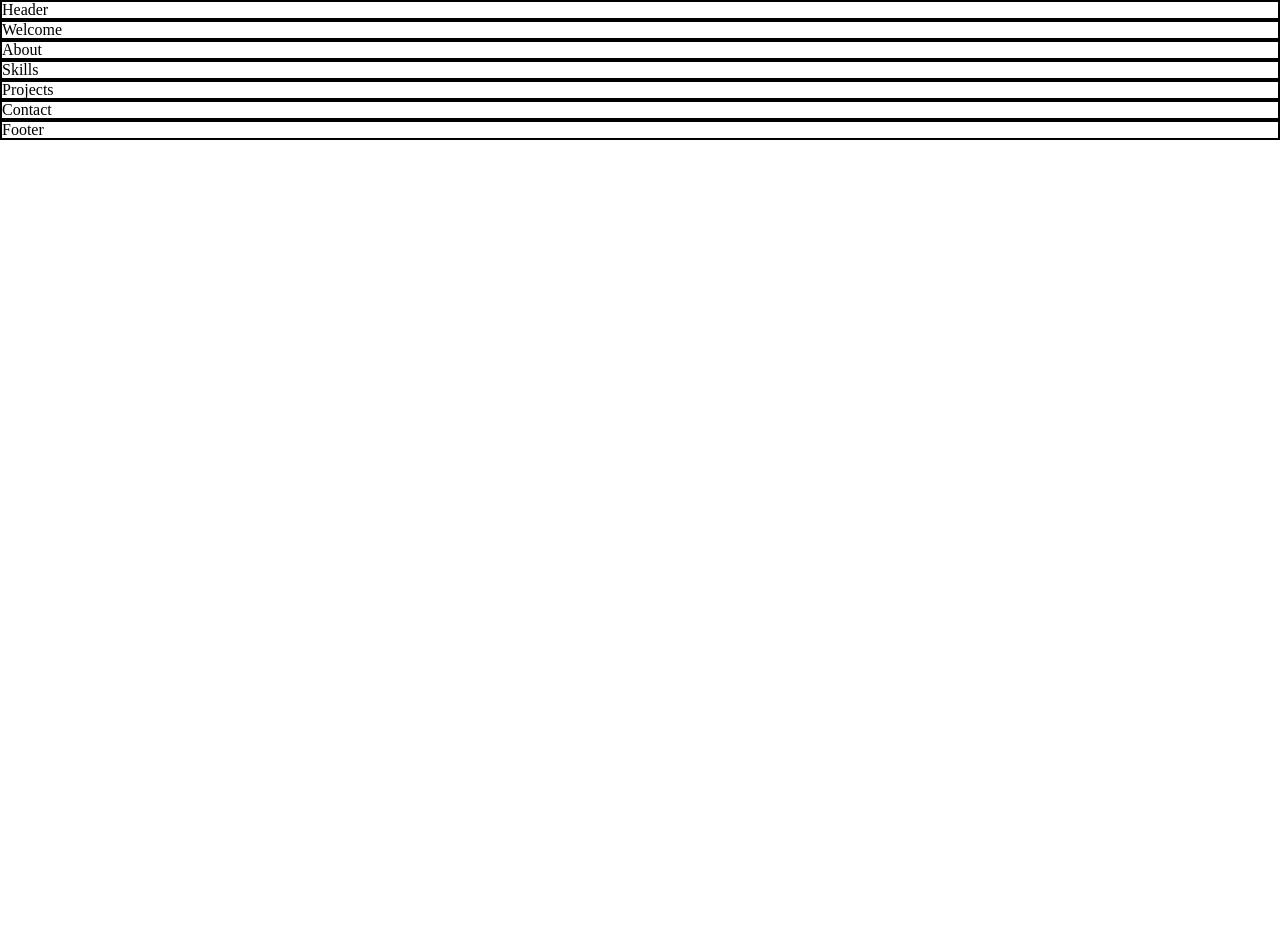
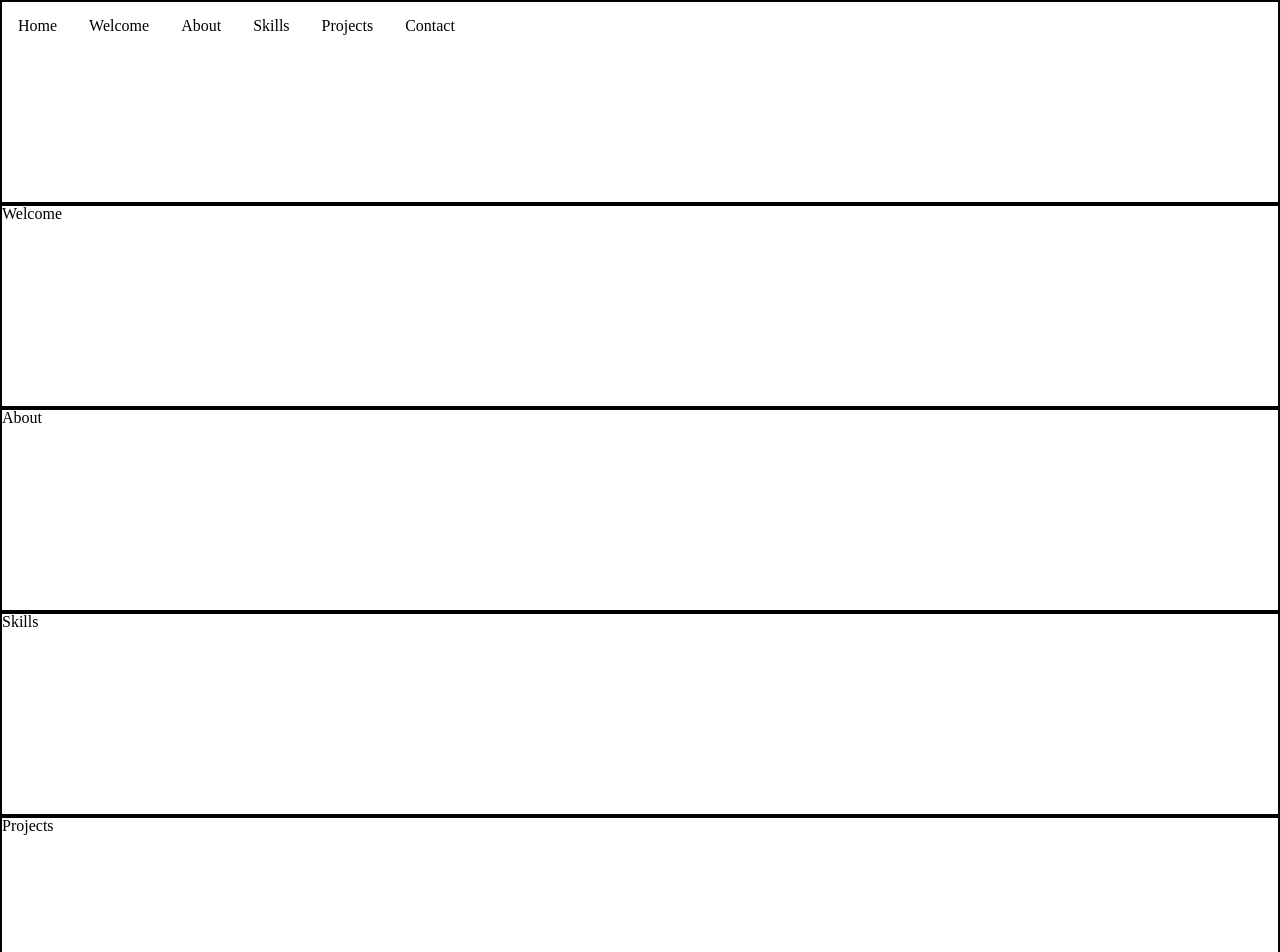
Before and after one commit to NBrennan26/nb-portfolio, a React (Create React App) app: page / in a window 1280 px wide. Shown: the top 952 px of the page. Before the commit the page ends 800 px from the top, so only its background shows below. Built offline with nearby package versions, Linux system fonts and the light colour scheme.

Commit message:
Update components to include page anchors

```diff
--- a/src/App.js
+++ b/src/App.js
@@ -7,6 +7,8 @@ import Skills from "./components/Skills"
 import Welcome from "./components/Welcome"
 
 function App() {
+
+
   return (
     <div>
       <Header />
--- a/src/components/About.jsx
+++ b/src/components/About.jsx
@@ -1,6 +1,6 @@
 function About() {
   return (
-    <div className="about-cont">About</div>
+    <section className="about-cont" id="about">About</section>
   )
 }
 
--- a/src/components/Contact.jsx
+++ b/src/components/Contact.jsx
@@ -1,6 +1,6 @@
 function Contact() {
   return (
-    <div className="contact-cont">Contact</div>
+    <section className="contact-cont" id="contact">Contact</section>
   )
 }
 
--- a/src/components/Footer.jsx
+++ b/src/components/Footer.jsx
@@ -1,7 +1,9 @@
 function Footer() {
   return (
-    <div className="footer-cont">Footer</div>
-  )
+    <footer className="footer-cont">
+      <a href="#home">Back to top</a>
+    </footer>
+  );
 }
 
-export default Footer
+export default Footer;
--- a/src/components/Header.jsx
+++ b/src/components/Header.jsx
@@ -1,7 +1,28 @@
 function Header() {
   return (
-    <div className="header-cont">Header</div>
-  )
+    <header className="header-cont" id="home">
+      <ul className="header-list">
+        <li className="header-item">
+          <a href="#home">Home</a>
+        </li>
+        <li className="header-item">
+          <a href="#welcome">Welcome</a>
+        </li>
+        <li className="header-item">
+          <a href="#about">About</a>
+        </li>
+        <li className="header-item">
+          <a href="#skills">Skills</a>
+        </li>
+        <li className="header-item">
+          <a href="#projects">Projects</a>
+        </li>
+        <li className="header-item">
+          <a href="#contact">Contact</a>
+        </li>
+      </ul>
+    </header>
+  );
 }
 
-export default Header
+export default Header;
--- a/src/components/Projects.jsx
+++ b/src/components/Projects.jsx
@@ -1,6 +1,6 @@
 function Projects() {
   return (
-    <div className="projects-cont">Projects</div>
+    <section className="projects-cont" id="projects">Projects</section>
   )
 }
 
--- a/src/components/Skills.jsx
+++ b/src/components/Skills.jsx
@@ -1,6 +1,6 @@
 function Skills() {
   return (
-    <div className="skills-cont">Skills</div>
+    <section className="skills-cont" id="skills">Skills</section>
   )
 }
 
--- a/src/components/Welcome.jsx
+++ b/src/components/Welcome.jsx
@@ -1,6 +1,6 @@
 function Welcome() {
   return (
-    <div className="welcome-cont">Welcome</div>
+    <section className="welcome-cont" id="welcome">Welcome</section>
   )
 }
 
--- a/src/index.css
+++ b/src/index.css
@@ -3,6 +3,13 @@
 /**********/
 .header-cont {
   border: 2px solid black;
+  height: 25vh;
+}
+.header-list {
+  display: flex;
+}
+.header-item {
+  margin: 2vh;
 }
 
 /***********/
@@ -10,6 +17,7 @@
 /***********/
 .welcome-cont {
   border: 2px solid black;
+  height: 25vh;
 }
 
 /*********/
@@ -17,6 +25,7 @@
 /*********/
 .about-cont {
   border: 2px solid black;
+  height: 25vh;
 }
 
 /**********/
@@ -24,6 +33,7 @@
 /**********/
 .skills-cont {
   border: 2px solid black;
+  height: 25vh;
 }
 
 /************/
@@ -31,6 +41,7 @@
 /************/
 .projects-cont {
   border: 2px solid black;
+  height: 25vh;
 }
 
 /***********/
@@ -38,6 +49,7 @@
 /***********/
 .contact-cont {
   border: 2px solid black;
+  height: 25vh;
 }
 
 /**********/
@@ -45,4 +57,5 @@
 /**********/
 .footer-cont {
   border: 2px solid black;
+  height: 25vh;
 }
--- a/src/reset.css
+++ b/src/reset.css
@@ -49,3 +49,7 @@ table {
 button {
 	all: initial;
 }
+a {
+	text-decoration: none;
+	color: black;
+}
```
